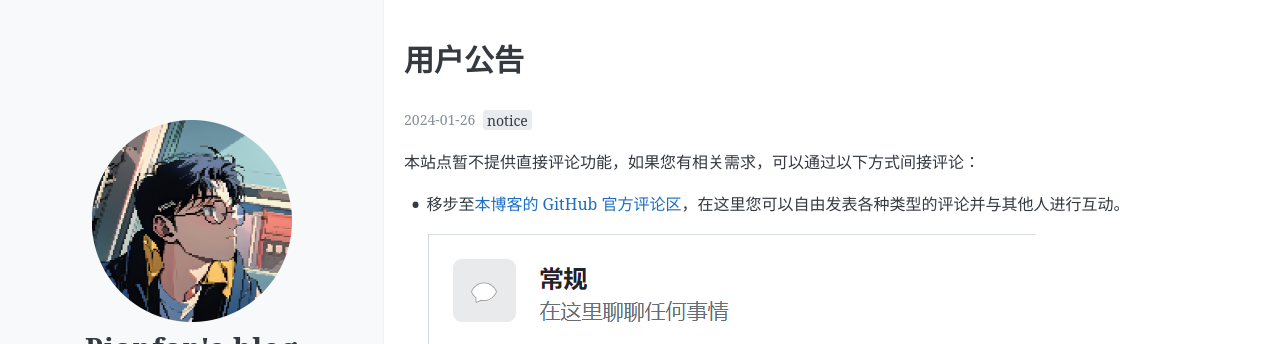
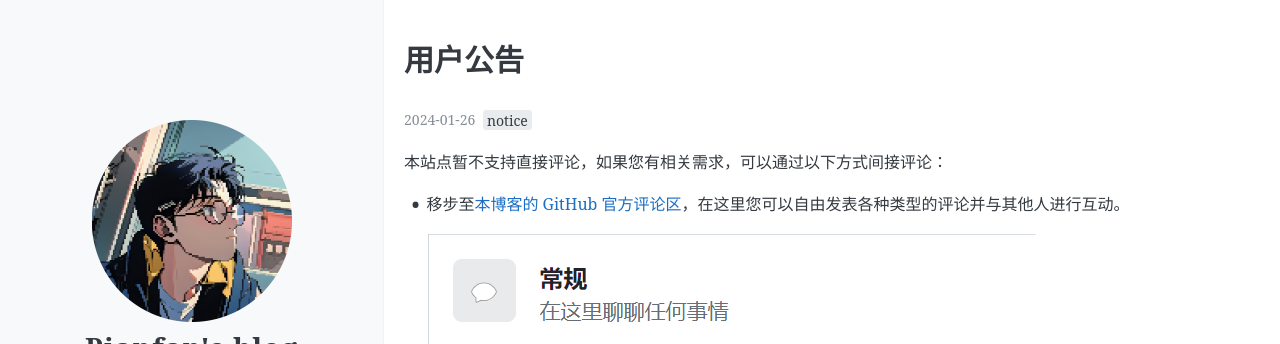
Before and after one commit to Alwyn-Tan/alwyn-tan.github.io, a Jekyll site: the page built from _posts/2024-1-26-users_notice.md, in a window 1280 px wide and 1216 px high. Shown: the top 344 px of the window. Built offline with Jekyll 4.4.1, drawn with Linux system fonts in a browser that asks for light colours; comment, search, counter and statistics services are not loaded.

Commit message:
更新 2024-1-26-users_notice.md

```diff
--- a/_posts/2024-1-26-users_notice.md
+++ b/_posts/2024-1-26-users_notice.md
@@ -7,7 +7,7 @@ comments: true
 author: pianfan
 ---
 
-本站点暂不提供直接评论功能，如果您有相关需求，可以通过以下方式间接评论：
+本站点暂不支持直接评论，如果您有相关需求，可以通过以下方式间接评论：
 
 - 移步至[本博客的 GitHub 官方评论区](https://github.com/pianfan/pianfan.github.io/discussions)，在这里您可以自由发表各种类型的评论并与其他人进行互动。
 
```
